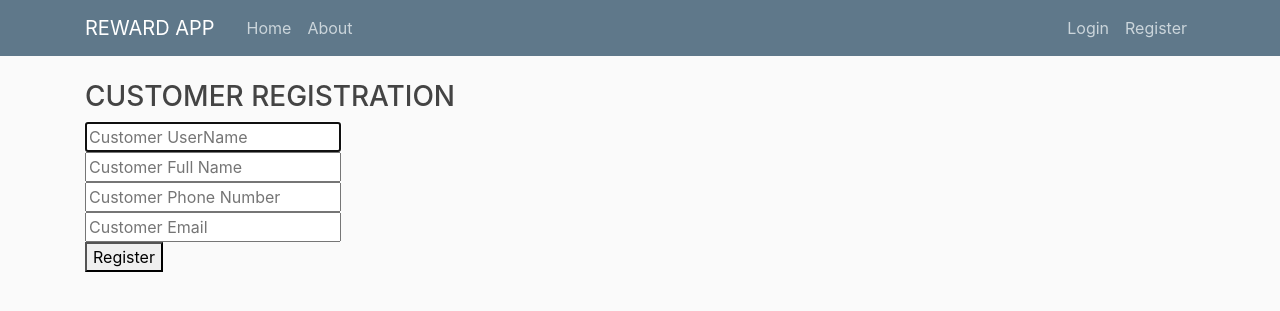
After one commit to dilshadh/RewardPoint, a Flask app: page /customerRegistration in a window 1280 px wide. The commit adds this page. Shown: the top 311 px of the page. Run offline with Flask 2, Linux system fonts and the light colour scheme; the visitor is signed in with stand-in values (Sample User, id 1); some libraries are stand-ins or nearby versions.

Commit message:
kolamaya code

```diff
--- a/rewardapp/__init__.py
+++ b/rewardapp/__init__.py
@@ -10,7 +10,7 @@ def create_app(config_file=None):
     app.config.from_object('config.DevelopmentConfig')
     login_manager.init_app(app)
     db.init_app(app)
-    from rewardapp.model import Employee
+    from rewardapp.model import Employee, Customer
     with app.app_context():
         db.create_all()
 
--- a/rewardapp/model.py
+++ b/rewardapp/model.py
@@ -26,3 +26,19 @@ class Employee(db.Model, UserMixin):
 
     def get_id(self):
            return (self.e_id)
+
+class Customer(db.Model, UserMixin):
+    c_id = db.Column(db.Integer, primary_key=True)
+    c_username = db.Column(db.String(80), unique=True)
+    c_name = db.Column(db.String(80))
+    c_phone_number = db.Column(db.String(80), unique=True)
+    c_email = db.Column(db.String(80), unique=True)
+
+    def __init__(self, c_username, c_name, c_phone_number, c_email):
+        self.c_username = c_username
+        self.c_name = c_name
+        self.c_phone_number = c_phone_number
+        self.c_email = c_email
+
+    def get_id(self):
+           return (self.c_id)
--- /dev/null
+++ b/rewardapp/static/main.css
@@ -0,0 +1,80 @@
+body {
+    background: #fafafa;
+    color: #333333;
+    margin-top: 5rem;
+  }
+
+  h1, h2, h3, h4, h5, h6 {
+    color: #444444;
+  }
+
+  .bg-steel {
+    background-color: #5f788a;
+  }
+
+  .site-header .navbar-nav .nav-link {
+    color: #cbd5db;
+  }
+
+  .site-header .navbar-nav .nav-link:hover {
+    color: #ffffff;
+  }
+
+  .site-header .navbar-nav .nav-link.active {
+    font-weight: 500;
+  }
+
+  .content-section {
+    background: #ffffff;
+    padding: 10px 20px;
+    border: 1px solid #dddddd;
+    border-radius: 3px;
+    margin-bottom: 20px;
+  }
+
+  .article-title {
+    color: #444444;
+  }
+
+  a.article-title:hover {
+    color: #428bca;
+    text-decoration: none;
+  }
+
+  .article-content {
+    white-space: pre-line;
+  }
+
+  .article-img {
+    height: 65px;
+    width: 65px;
+    margin-right: 16px;
+  }
+
+  .article-metadata {
+    padding-bottom: 1px;
+    margin-bottom: 4px;
+    border-bottom: 1px solid #e3e3e3
+  }
+
+  .article-metadata a:hover {
+    color: #333;
+    text-decoration: none;
+  }
+
+  .article-svg {
+    width: 25px;
+    height: 25px;
+    vertical-align: middle;
+  }
+
+  .account-img {
+    height: 125px;
+    width: 125px;
+    margin-right: 20px;
+    margin-bottom: 16px;
+  }
+
+  .account-heading {
+    font-size: 2.5rem;
+  }
--- /dev/null
+++ b/rewardapp/templates/404.html
@@ -0,0 +1,6 @@
+{% extends "base.html" %}
+{% block body %}
+
+<p>Woops, that page doesn't exist! (404)</p>
+
+{% endblock %}
--- a/rewardapp/templates/base.html
+++ b/rewardapp/templates/base.html
@@ -1,51 +1,57 @@
 <!DOCTYPE html>
-<html lang='en'>
+<html>
+<head>
+    <!-- Required meta tags -->
+    <meta charset="utf-8">
+    <meta name="viewport" content="width=device-width, initial-scale=1, shrink-to-fit=no">
 
-<head>
-    <meta charset="utf-8">
-    <meta http-equiv="X-UA-Compatible" content="IE=edge">
-    <meta name="viewport" content="width=device-width, initial-scale=1">
-    <title>Flask Auth Example</title>
-    <link rel="stylesheet" href="https://cdnjs.cloudflare.com/ajax/libs/bulma/0.7.2/css/bulma.min.css" />
+    <!-- Bootstrap CSS -->
+    <link rel="stylesheet" href="https://maxcdn.bootstrapcdn.com/bootstrap/4.0.0/css/bootstrap.min.css" integrity="sha384-Gn5384xqQ1aoWXA+058RXPxPg6fy4IWvTNh0E263XmFcJlSAwiGgFAW/dAiS6JXm" crossorigin="anonymous">
+
+    <link rel="stylesheet" type="text/css" href="{{ url_for('static', filename='main.css') }}">
+
+    {% if title %}
+        <title>REWARD APP - {{ title }}</title>
+    {% else %}
+        <title>REWARD-APP</title>
+    {% endif %}
 </head>
-
 <body>
-    <section class="hero is-primary is-fullheight">
-
-        <div class="hero-head">
-            <nav class="navbar">
+    <header class="site-header">
+      <nav class="navbar navbar-expand-md navbar-dark bg-steel fixed-top">
         <div class="container">
-
-                    <div id="navbarMenuHeroA" class="navbar-menu">
-                        <div class="navbar-end">
-
-                            <a href="{{ url_for('auth.login') }}" class="navbar-item">
-                                Login
-                            </a>
-                            {% if current_user.is_authenticated %}
-
-                            <a href="{{ url_for('auth.signup') }}" class="navbar-item">
-                                Sign Up
-                            </a>
-
-                            <a href="{{ url_for('auth.logout') }}" class="navbar-item">
-                                Logout
-                            </a>
-
-                            {% endif %}
+          <a class="navbar-brand mr-4" href="/">REWARD APP</a>
+          <button class="navbar-toggler" type="button" data-toggle="collapse" data-target="#navbarToggle" aria-controls="navbarToggle" aria-expanded="false" aria-label="Toggle navigation">
+            <span class="navbar-toggler-icon"></span>
+          </button>
+          <div class="collapse navbar-collapse" id="navbarToggle">
+            <div class="navbar-nav mr-auto">
+              <a class="nav-item nav-link" href="/">Home</a>
+              <a class="nav-item nav-link" href="/about">About</a>
+            </div>
+            <!-- Navbar Right Side -->
+            <div class="navbar-nav">
+              <a class="nav-item nav-link" href="/login">Login</a>
+              <a class="nav-item nav-link" href="/register">Register</a>
             </div>
           </div>
         </div>
       </nav>
+    </header>
+    <main role="main" class="container">
+      <div class="row">
+        <div class="col-md-8">
+          {% block content %}{% endblock %}
         </div>
 
-        <div class="hero-body">
-            <div class="container has-text-centered">
-               {% block content %}
-               {% endblock %}
       </div>
-        </div>
-    </section>
+    </main>
+
+
+    <!-- Optional JavaScript -->
+    <!-- jQuery first, then Popper.js, then Bootstrap JS -->
+    <script src="https://code.jquery.com/jquery-3.2.1.slim.min.js" integrity="sha384-KJ3o2DKtIkvYIK3UENzmM7KCkRr/rE9/Qpg6aAZGJwFDMVNA/GpGFF93hXpG5KkN" crossorigin="anonymous"></script>
+    <script src="https://cdnjs.cloudflare.com/ajax/libs/popper.js/1.12.9/umd/popper.min.js" integrity="sha384-ApNbgh9B+Y1QKtv3Rn7W3mgPxhU9K/ScQsAP7hUibX39j7fakFPskvXusvfa0b4Q" crossorigin="anonymous"></script>
+    <script src="https://maxcdn.bootstrapcdn.com/bootstrap/4.0.0/js/bootstrap.min.js" integrity="sha384-JZR6Spejh4U02d8jOt6vLEHfe/JQGiRRSQQxSfFWpi1MquVdAyjUar5+76PVCmYl" crossorigin="anonymous"></script>
 </body>
-
 </html>
--- /dev/null
+++ b/rewardapp/templates/customerRegistration.html
@@ -0,0 +1,43 @@
+{% extends "base.html" %}
+{% block content %}
+<div class="column is-4 is-offset-4">
+    <h3 class="title">CUSTOMER REGISTRATION</h3>
+    <div class="box">
+        {% with messages = get_flashed_messages() %}
+        {% if messages %}
+    <div class="notification is-danger">
+        {{ messages[0] }}
+    </div>
+        {% endif %}
+        {% endwith %}
+        <form method="POST" action="/customerRegistration">
+            <div class="field">
+                <div class="control">
+                    <input class="input is-large" type="text" name="username" placeholder="Customer UserName" autofocus="">
+                </div>
+            </div>
+
+            <div class="field">
+                <div class="control">
+                    <input class="input is-large" type="text" name="fullname" placeholder="Customer Full Name">
+                </div>
+            </div>
+
+            <div class="field">
+                <div class="control">
+                    <input class="input is-large" type="tel" name="phonenumber" placeholder="Customer Phone Number">
+                </div>
+            </div>
+
+            <div class="field">
+                <div class="control">
+                    <input class="input is-large" type="email" name="email" placeholder="Customer Email">
+                </div>
+            </div>
+
+
+            <button class="button is-block is-info is-large is-fullwidth">Register</button>
+        </form>
+    </div>
+</div>
+{% endblock %}
--- a/rewardapp/views.py
+++ b/rewardapp/views.py
@@ -1,7 +1,29 @@
-from flask import Blueprint, render_template, request
-from rewardapp.forms import LoginForm
+from flask import Blueprint, render_template, request, flash
+from flask_login import login_required
+from rewardapp.forms.e_loginForm import LoginForm
+from rewardapp.model import Customer, Employee
+from rewardapp import db
 views = Blueprint('views', __name__, template_folder="templates")
 
-@views.route("/")
+@views.route("/", methods=['GET'])
 def mainPage():
     return render_template("base.html")
+
+@views.route("/customerRegistration", methods=['GET','POST'])
+@login_required
+def CustomerRegistration():
+    if request.method == 'GET':
+        return render_template('customerRegistration.html')
+    c_username =  request.form.get('username')
+    c_fullname = request.form.get('fullname')
+    c_phone_number = request.form.get('phonenumber')
+    c_email = request.form.get('email')
+    customer = Customer.query.filter_by(c_username=c_username).first()
+    if customer:
+        flash('Customer Already Exists!')
+        return render_template('customerRegistration.html')
+    customer = Customer(c_username=c_username,c_name=c_fullname,c_phone_number=c_phone_number,c_email=c_email)
+    db.session.add(customer)
+    db.session.commit()
+    flash('Customer Added Successfully!')
+    return render_template("customerRegistration.html")
```
Also changed, not shown: rewardapp/auth.py (+14 -9 lines), rewardapp/forms.py (deleted, +0 -7 lines), rewardapp/forms/emp_forms.py (added, +11 -0 lines), rewardapp/templates/login.html (+17 -29 lines), rewardapp/forms/cust_forms.py (added). Lines whose indentation alone changed are shown as unchanged.
